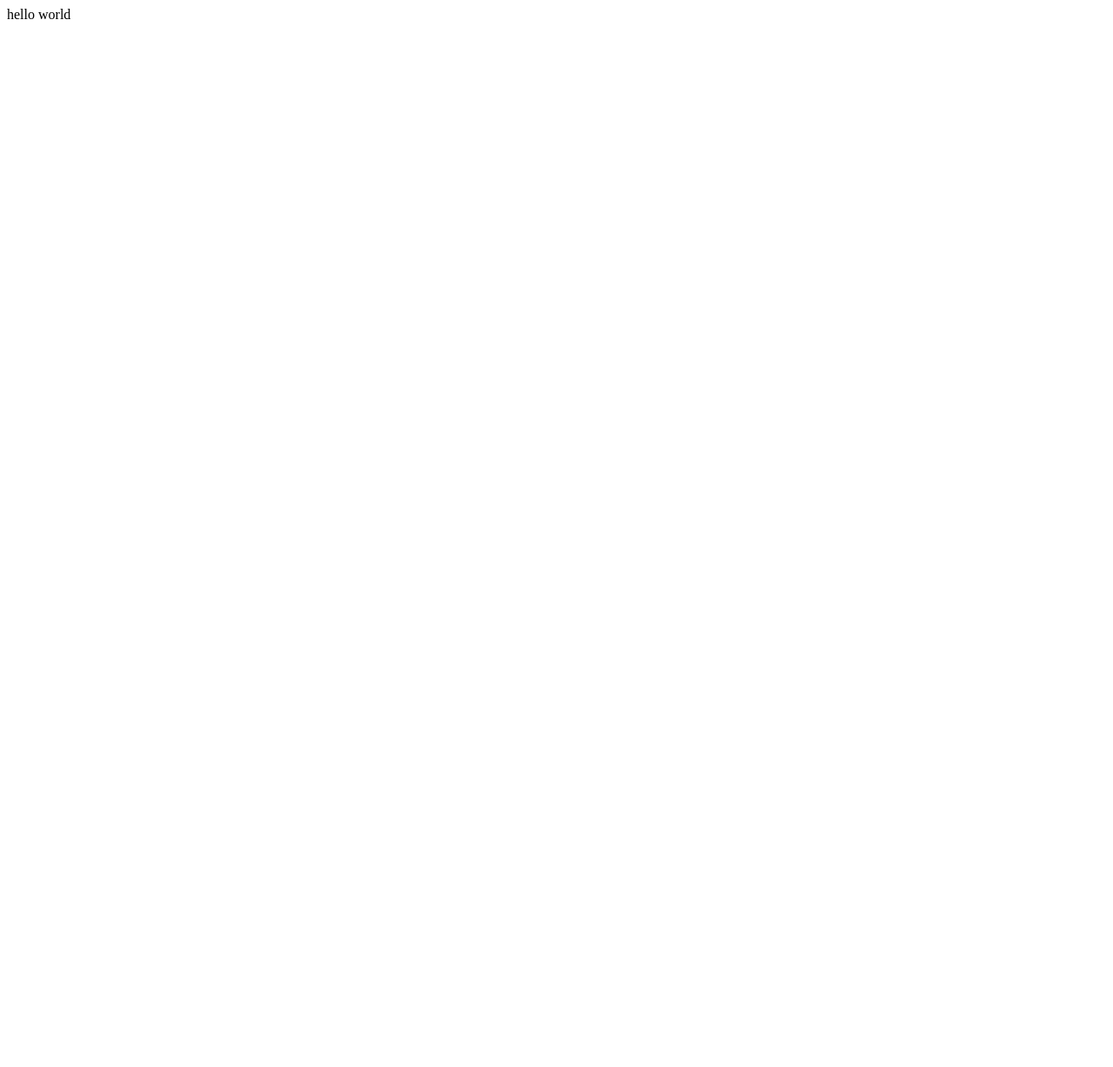
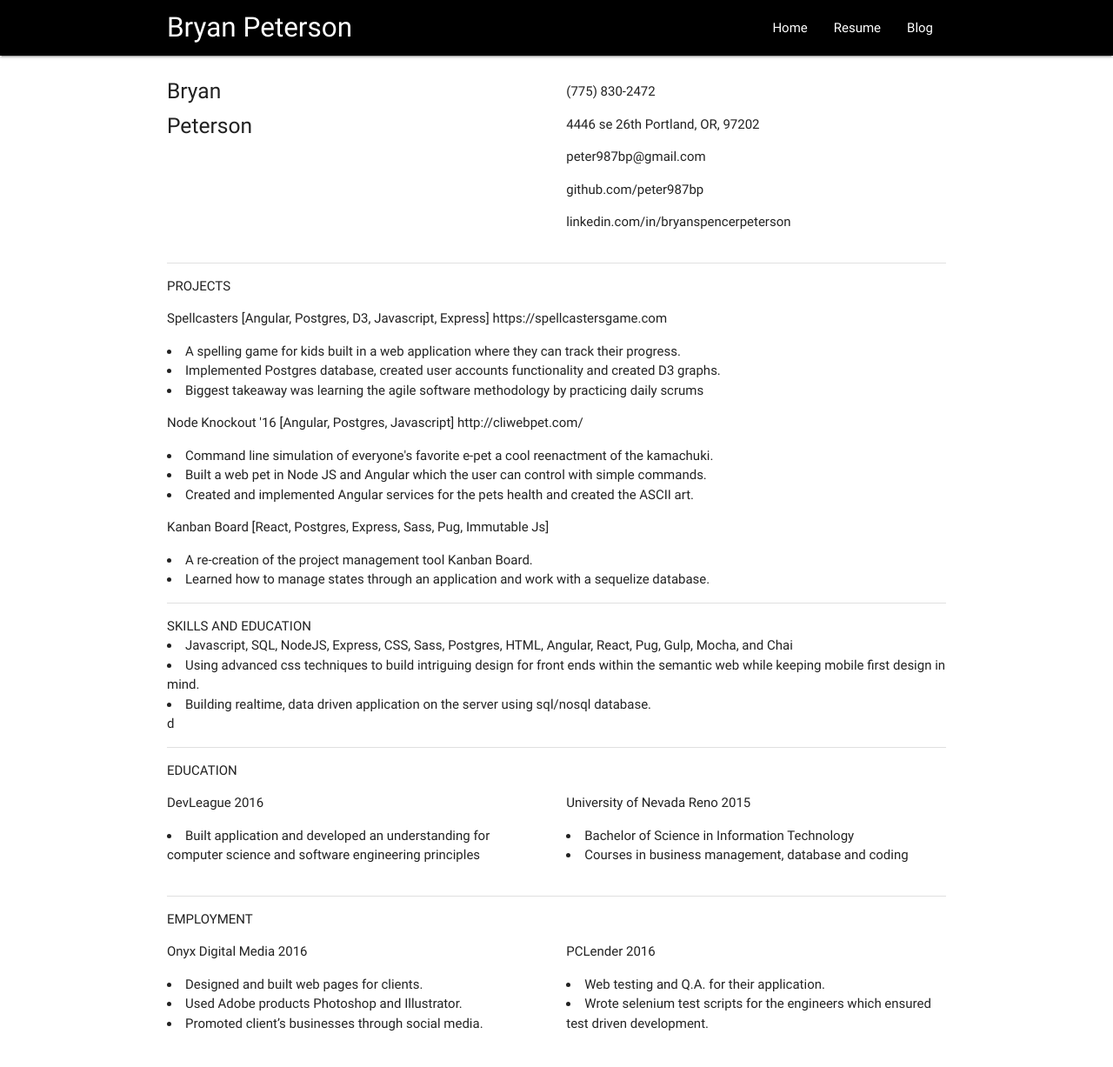
Before and after one commit to peter987bp/peter987bp.github.io, a website: page resume.html in a window 1280 px wide. Shown: the whole page at 87% size. Before the commit the page ends 800 px from the top, so only its background shows below. Drawn offline with nearby package versions, Linux system fonts and the light colour scheme.

Commit message:
added resume page

```diff
--- a/resume.html
+++ b/resume.html
@@ -1 +1,106 @@
-<div>hello world</div>
+<!DOCTYPE html>
+  <html>
+    <head>
+      <!--Import Google Icon Font-->
+      <link href="http://fonts.googleapis.com/icon?family=Material+Icons" rel="stylesheet">
+      <!--Import materialize.css-->
+      <link type="text/css" rel="stylesheet" href="css/materialize.min.css"  media="screen,projection"/>
+
+      <!--Let browser know website is optimized for mobile-->
+      <meta name="viewport" content="width=device-width, initial-scale=1.0"/>
+    </head>
+
+    <body black>
+      <nav class="black" role="navigation">
+        <div class="nav-wrapper container">
+          <a id="logo-container" href="/index.html" class="brand-logo">Bryan Peterson</a>
+          <ul class="right hide-on-med-and-down">
+            <li><a href="/index.html">Home</a></li>
+            <li><a href="/resume.html">Resume</a></li>
+            <li><a href="#">Blog</a></li>
+          </ul>
+
+          <ul id="nav-mobile" class="side-nav">
+            <li><a href="#">Navbar Link</a></li>
+          </ul>
+          <a href="#" data-activates="nav-mobile" class="button-collapse"><i class="material-icons">menu</i></a>
+        </div>
+      </nav>
+      <div class= "container">
+        <div class="section">
+        <div class="row">
+          <div class="col s6">
+            <h5>Bryan</h5>
+            <h5>Peterson</h5>
+          </div>
+          <div class="col s6">
+            <p>(775) 830-2472</p>
+            <p>4446 se 26th Portland, OR, 97202</p>
+            <p>peter987bp@gmail.com</p>
+            <p>github.com/peter987bp</p>
+            <p>linkedin.com/in/bryanspencerpeterson</p>
+            </p>
+          </div>
+        </div>
+        <div class="divider"></div>
+          <div class="section">
+            <h7>PROJECTS</h7>
+            <p>Spellcasters [Angular, Postgres, D3, Javascript, Express] https://spellcastersgame.com</p>
+              <li>A spelling game for kids built in a web application where they can track their progress.</li>
+              <li>Implemented Postgres database, created user accounts functionality and created D3 graphs.</li>
+              <li>Biggest takeaway was learning the agile software methodology by practicing daily scrums</li>
+            <p>Node Knockout '16 [Angular, Postgres, Javascript] http://cliwebpet.com/</p>
+              <li>Command line simulation of everyone's favorite e-pet a cool reenactment of the kamachuki.</li>
+              <li>Built a web pet in Node JS and Angular which the user can control with simple commands.</li>
+              <li>Created and implemented Angular services for the pets health and created the ASCII art.</li>
+            <p>Kanban Board [React, Postgres, Express, Sass, Pug, Immutable Js]</p>
+              <li>A re-creation of the project management tool Kanban Board.</li>
+              <li>Learned how to manage states through an application and work with a sequelize database.</li>
+          </div>
+          <div class="divider"></div>
+          <div class="section">
+            <h7>SKILLS AND EDUCATION</h7>
+              <div>
+                <li>Javascript, SQL, NodeJS, Express, CSS, Sass, Postgres,  HTML, Angular, React, Pug, Gulp,  Mocha, and Chai</li>
+                <li>Using advanced css techniques to build intriguing design for front ends within the semantic web while keeping mobile first design in mind.</li>
+                <li>Building realtime, data driven application on the server using sql/nosql database.</li>
+              </div>d
+          </div>
+          <div class="divider"></div>
+          <div class="section">
+            <h7>EDUCATION</h7>
+            <div class="row">
+              <div class="col s6">
+                <p>DevLeague 2016</p>
+                  <li>Built application and developed an understanding for computer science and software engineering principles</li>
+              </div>
+              <div class="col s6">
+                <p>University of Nevada Reno 2015</p>
+                  <li>Bachelor of Science in Information Technology</li>
+                  <li>Courses in business management, database and coding</li>
+              </div>
+            </div>
+          </div>
+          <div class="divider"></div>
+          <div class="section">
+            <h7>EMPLOYMENT</h7>
+            <div class="row">
+              <div class="col s6">
+                <p>Onyx Digital Media 2016</p>
+                  <li>Designed and built web pages for clients.</li>
+                  <li>Used Adobe products Photoshop and Illustrator.</li>
+                  <li>Promoted client’s businesses through social media.</li>
+              </div>
+              <div class="col s6">
+                <p>PCLender 2016</p>
+                  <li>Web testing and Q.A. for their application.</li>
+                  <li>Wrote selenium test scripts for the engineers which ensured test driven development.</li>
+              </div>
+            </div>
+          </div>
+        <!--Import jQuery before materialize.js-->
+        <script type="text/javascript" src="https://code.jquery.com/jquery-2.1.1.min.js"></script>
+        <script type="text/javascript" src="js/materialize.min.js"></script>
+        </div>
+    </body>
+  </html>
```
Also changed, not shown: index.html (+4 -5 lines).
